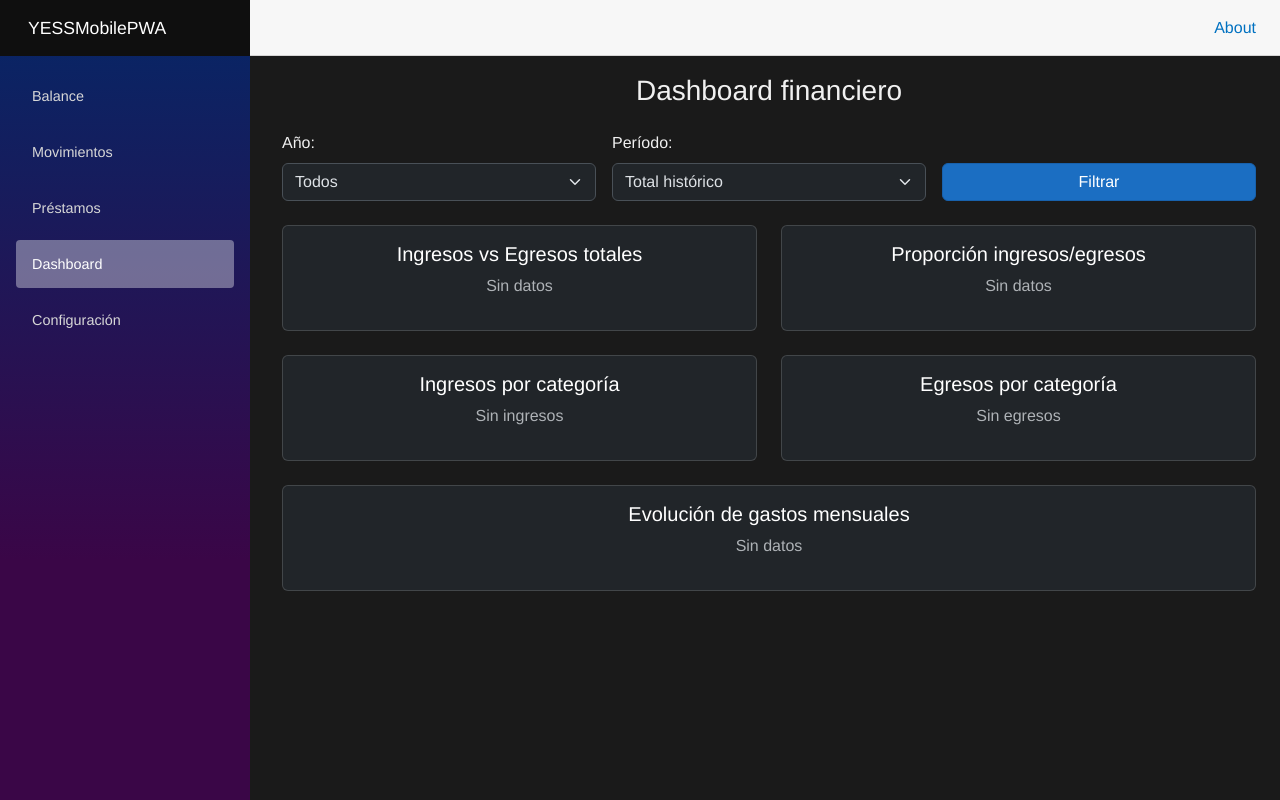
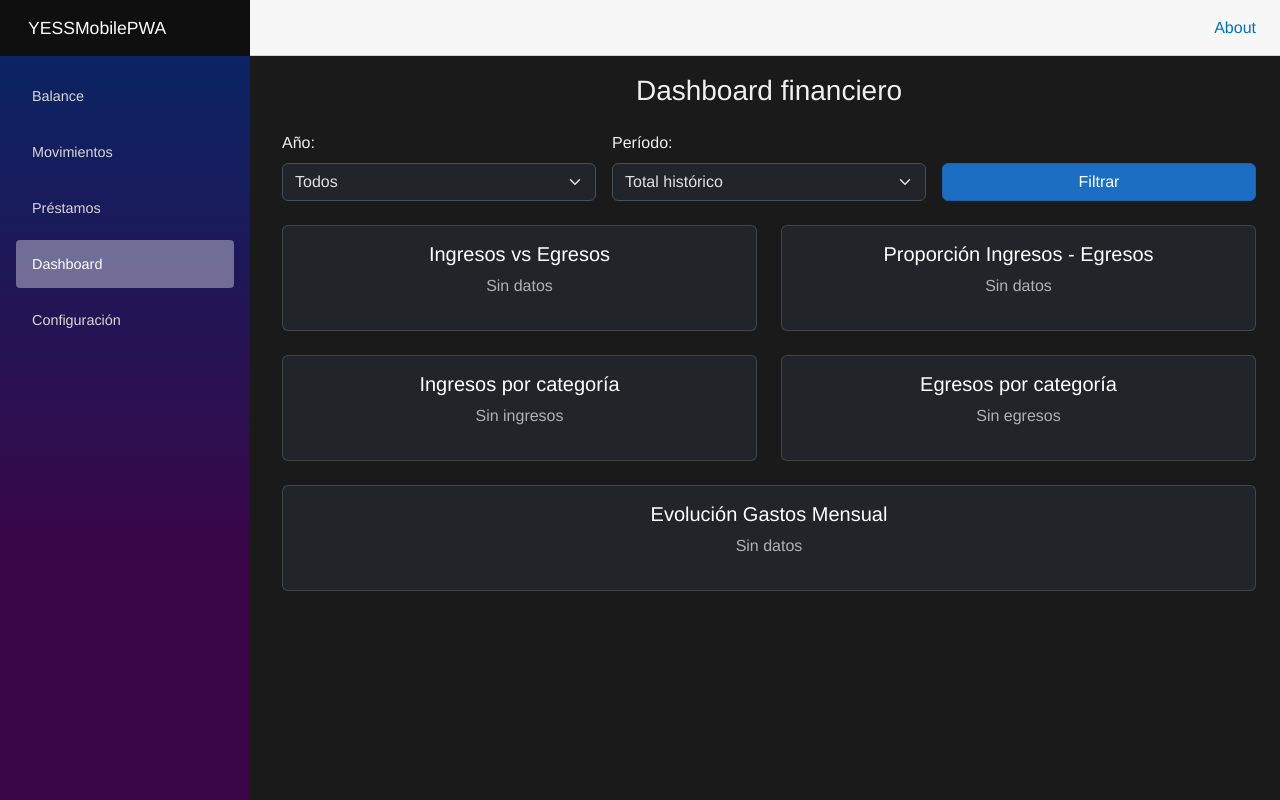
Before and after one commit to KironBz/Gestor, an ASP.NET Core app: page /dashboard in a window 1280 px wide. Run offline with ASP.NET Core 8, Linux system fonts and the light colour scheme; style sheets or scripts are compiled from the project's sources.

Commit message:
Graficas funcionan

```diff
--- a/YESS MV/YESSMobilePWA/Pages/Dashboard.razor
+++ b/YESS MV/YESSMobilePWA/Pages/Dashboard.razor
@@ -59,7 +59,7 @@
         <div class="col-md-6">
             <div class="card bg-dark text-white h-100">
                 <div class="card-body">
-                    <h5 class="card-title text-center">Ingresos vs Egresos totales</h5>
+                    <h5 class="card-title text-center">Ingresos vs Egresos</h5>
                     @if (datosBarras.Any() && datosBarras.Sum(x => x.Monto) > 0)
                     {
                         <RadzenChart Style="height: 300px;">
@@ -76,7 +76,7 @@
         <div class="col-md-6">
             <div class="card bg-dark text-white h-100">
                 <div class="card-body">
-                    <h5 class="card-title text-center">Proporción ingresos/egresos</h5>
+                    <h5 class="card-title text-center">Proporción Ingresos - Egresos</h5>
                     @if (datosPastelTotal.Any() && datosPastelTotal.Sum(x => x.Monto) > 0)
                     {
                         <RadzenChart Style="height: 300px;">
@@ -133,7 +133,7 @@
         <div class="col-12">
             <div class="card bg-dark text-white">
                 <div class="card-body">
-                    <h5 class="card-title text-center">Evolución de gastos mensuales</h5>
+                    <h5 class="card-title text-center">Evolución Gastos Mensual</h5>
                     @if (datosLinea.Any() && datosLinea.Any(d => d.Gasto > 0))
                     {
                         <div style="overflow-x: auto; width: 100%;">
--- a/YESS MV/YESSMobilePWA/wwwroot/index.html
+++ b/YESS MV/YESSMobilePWA/wwwroot/index.html
@@ -5,7 +5,7 @@
     <meta charset="utf-8" />
     <meta name="viewport" content="width=device-width, initial-scale=1.0" />
     <title>YESSMobilePWA</title>
-    <base href="/Gestor/" />
+    <base href="/" />
     <link rel="preload" id="webassembly" />
 
     <!-- Bootstrap CSS desde CDN -->
```
